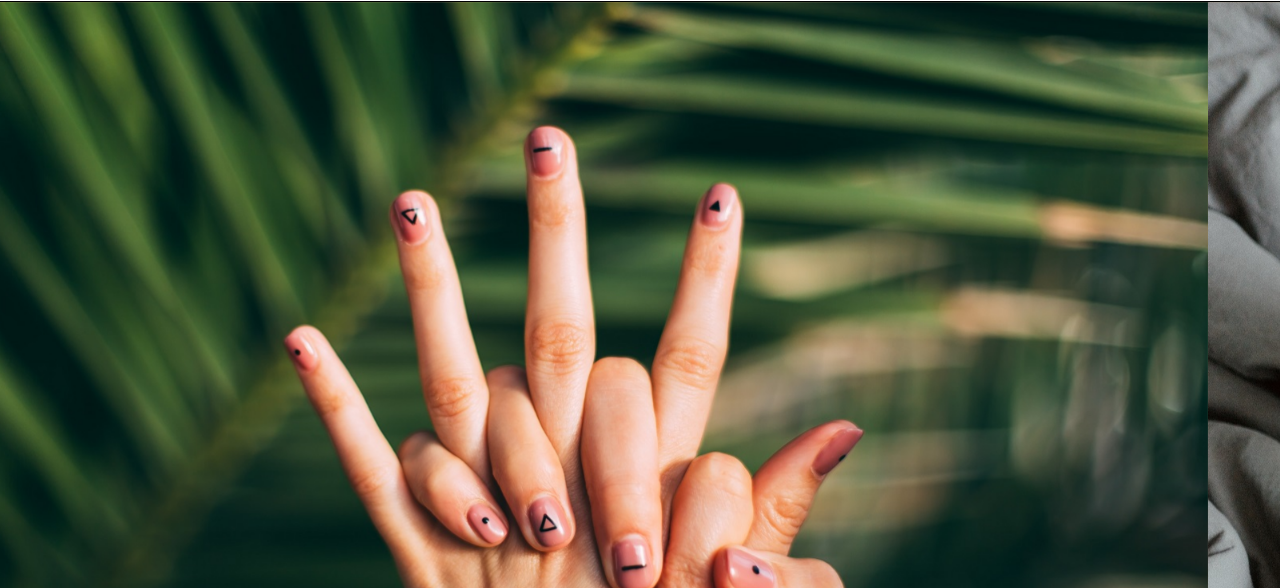
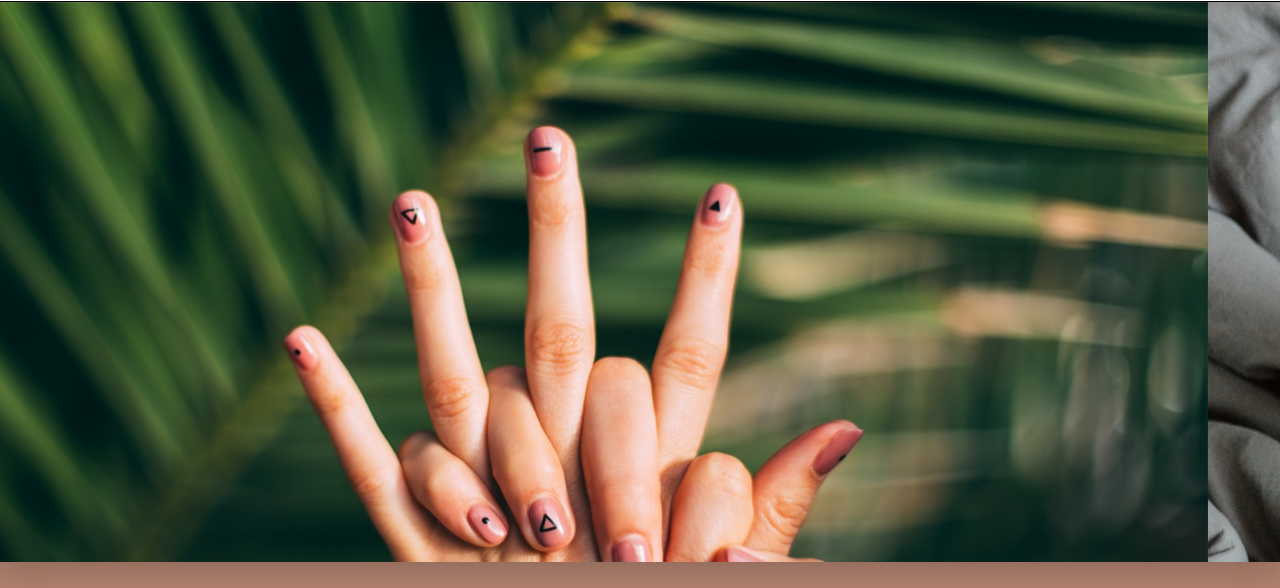
Before and after one commit to BoninoFacu/ProyectoOsiris, a plain HTML site: page index.html in a window 1280 px wide. Shown: the part 102-690 px from the top of the page. Drawn offline with nearby package versions, Linux system fonts and the light colour scheme.

Commit message:
Altura del carousel responsive

```diff
--- a/css/style.css
+++ b/css/style.css
@@ -98,6 +98,9 @@ header {
   justify-content: center;
   align-items: center;
   background-image: linear-gradient(to top, #ae7f6d 0%, #c49572 28%, #ba996c 93%); }
+
+.item__height {
+  max-height: 70vh; }
 
 .tituloIndex {
   position: absolute;
--- a/index.html
+++ b/index.html
@@ -93,21 +93,21 @@
             >
                 <h1 class="tituloIndex"><u>POTENCIAMOS TU BELLEZA</u></h1>
                 <div class="carousel-inner">
-                    <div class="carousel-item active">
+                    <div class="carousel-item active item__height">
                         <img
                             src="assets/photos/manoCarousel.jpg"
                             class="d-block w-100"
                             alt="Manicura"
                         />
                     </div>
-                    <div class="carousel-item">
+                    <div class="carousel-item item__height">
                         <img
                             src="assets/photos/piesCarousel.jpg"
                             class="d-block w-100"
                             alt="Pedicura"
                         />
                     </div>
-                    <div class="carousel-item">
+                    <div class="carousel-item item__height">
                         <img
                             src="assets/photos/cejaCarousel.jpg"
                             class="d-block w-100"
--- a/scss/styles.scss
+++ b/scss/styles.scss
@@ -132,7 +132,9 @@ header {
     // background-image: url(../contenidoMarca/osirisWEB/fondoHojas.jpg);
     // background-size: cover;
 }
-
+.item__height {
+    max-height: 70vh;
+}
 .tituloIndex {
     position: absolute;
     font-weight: 1000;
```
